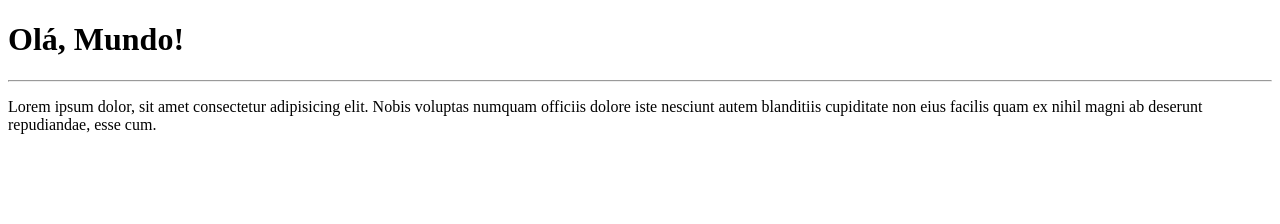
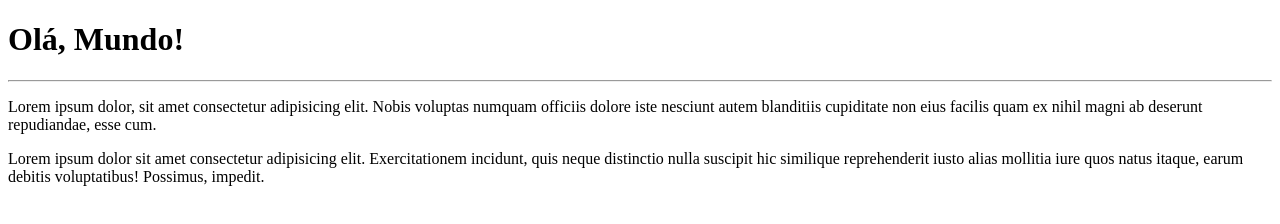
Before and after one commit to Chdrwy/primeiro-repositorio-versionado-2025, a plain HTML site: page site_exemplo/index.html in a window 1280 px wide. Drawn offline with Linux system fonts and the light colour scheme.

Commit message:
paragrafo adicional

```diff
--- a/site_exemplo/index.html
+++ b/site_exemplo/index.html
@@ -10,5 +10,6 @@
     <hr>
 
     <p>Lorem ipsum dolor, sit amet consectetur adipisicing elit. Nobis voluptas numquam officiis dolore iste nesciunt autem blanditiis cupiditate non eius facilis quam ex nihil magni ab deserunt repudiandae, esse cum.</p>
+    <p>Lorem ipsum dolor sit amet consectetur adipisicing elit. Exercitationem incidunt, quis neque distinctio nulla suscipit hic similique reprehenderit iusto alias mollitia iure quos natus itaque, earum debitis voluptatibus! Possimus, impedit.</p>
 </body>
 </html>
```
